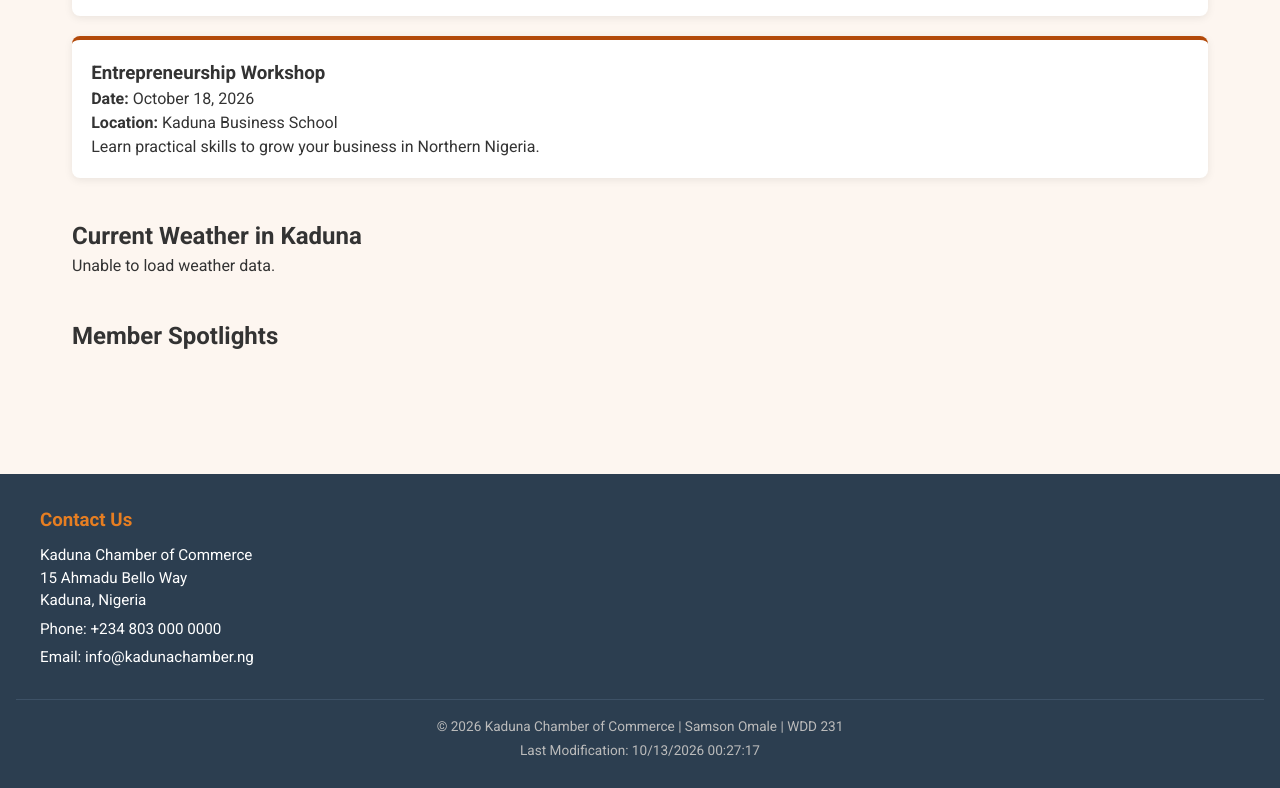
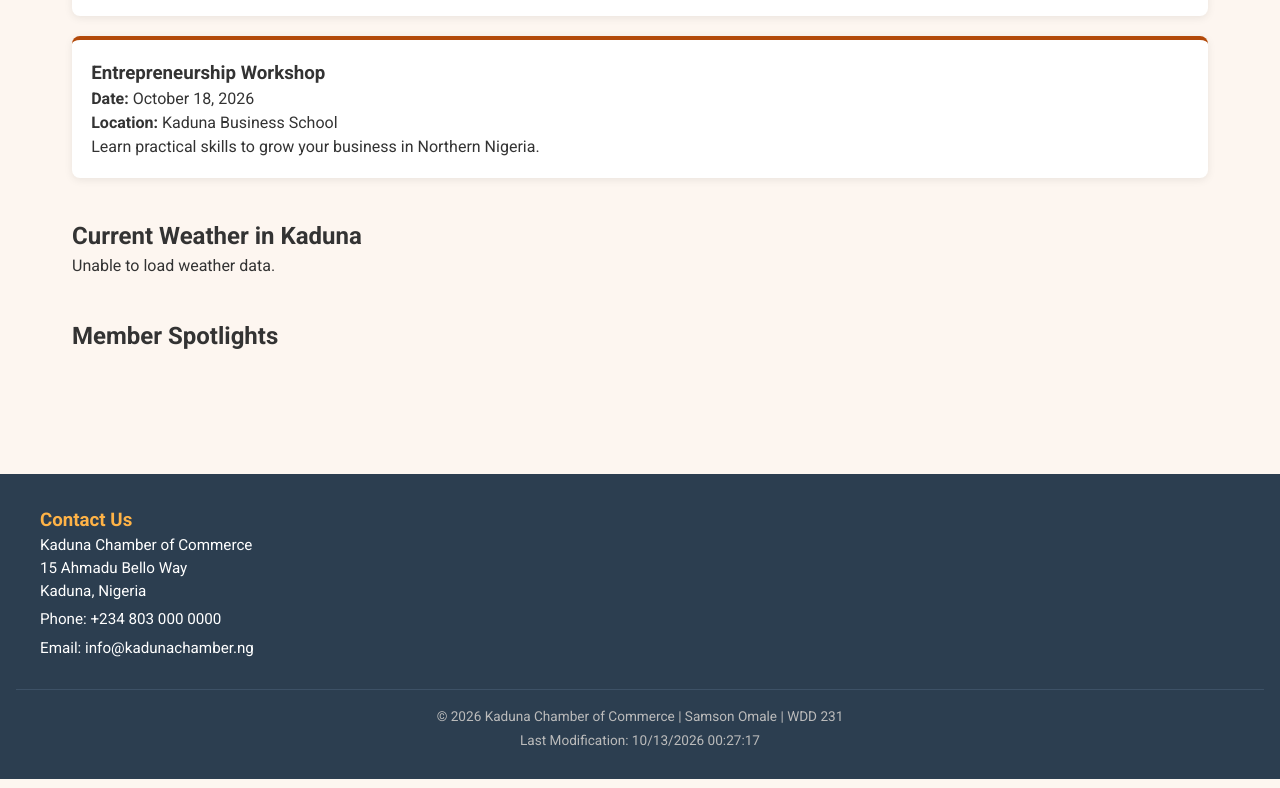
Before and after one commit to omalensa/wdd231, a plain HTML site: page chamber/index.html in a window 1280 px wide. Shown: the part 818-1606 px from the top of the page. Drawn offline with nearby package versions, Linux system fonts and the light colour scheme; no server answers.

Commit message:
Fixed remaining color contrast issue

```diff
--- a/chamber/styles/small.css
+++ b/chamber/styles/small.css
@@ -246,8 +246,7 @@ footer {
 }
 
 .contact h3 {
-  color: var(--accent);
-  margin-bottom: 0.6rem;
+  color: #ffb347;
 }
 
 .contact p {
```
Also changed, not shown: chamber/join.html (+5 -3 lines), chamber/thankyou.html (+3 -2 lines).
